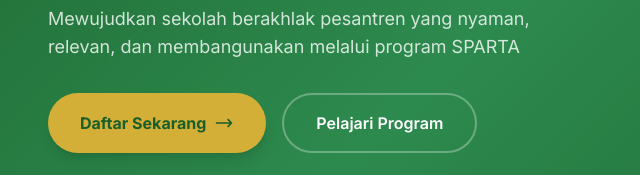
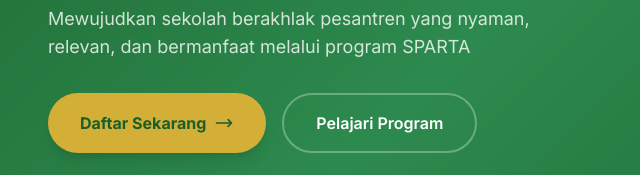
Before and after one commit to elhak/smp-mustain-romly, a website: page src/index.html in a window 1280 px wide. Shown: the part 530-705 px from the top of the page, 0-640 px from the left. Drawn offline with nearby package versions, Linux system fonts and the light colour scheme.

Commit message:
Fix KBBI wording: 'membangunakan' → 'bermanfaat' (#13)
'membangunakan' is not a valid KBBI word.
Replaced with 'bermanfaat' which is proper Indonesian.

Co-authored-by: ArkCode <arkcode@openclaw.ai>

```diff
--- a/src/index.html
+++ b/src/index.html
@@ -4,7 +4,7 @@
     <meta charset="UTF-8">
     <meta name="viewport" content="width=device-width, initial-scale=1.0">
     <title>SMP Dr. Musta'in Romly (SMP SPARTA) - Sekolah Berakhlak Pesantren</title>
-    <meta name="description" content="SMP Dr. Musta'in Romly (SMP SPARTA) - Sekolah Menengah Pertama Unggulan Berbasis Adab. Mewujudkan sekolah berakhlak pesantren yang nyaman, relevan, dan membangunakan.">
+    <meta name="description" content="SMP Dr. Musta'in Romly (SMP SPARTA) - Sekolah Menengah Pertama Unggulan Berbasis Adab. Mewujudkan sekolah berakhlak pesantren yang nyaman, relevan, dan bermanfaat.">
     <meta name="keywords" content="SMP SPARTA, SMP Dr. Mustain Romly, sekolah berakhlak, pesantren, adab, Lamongan">
 
     <!-- Open Graph -->
@@ -179,7 +179,7 @@
                     </p>
 
                     <p class="text-white/80 mb-8 max-w-lg mx-auto lg:mx-0 text-lg">
-                        Mewujudkan sekolah berakhlak pesantren yang nyaman, relevan, dan membangunakan melalui program SPARTA
+                        Mewujudkan sekolah berakhlak pesantren yang nyaman, relevan, dan bermanfaat melalui program SPARTA
                     </p>
 
                     <div class="flex flex-col sm:flex-row gap-4 justify-center lg:justify-start">
@@ -814,7 +814,7 @@
                 Komitmen Bersama
             </h2>
             <blockquote class="text-2xl sm:text-3xl text-white/95 italic leading-relaxed mb-8">
-                "Mewujudkan sekolah berakhlak pesantren yang <span class="text-sparta-gold font-semibold">nyaman</span>, <span class="text-sparta-gold font-semibold">relevan</span>, dan <span class="text-sparta-gold font-semibold">membangunakan</span>."
+                "Mewujudkan sekolah berakhlak pesantren yang <span class="text-sparta-gold font-semibold">nyaman</span>, <span class="text-sparta-gold font-semibold">relevan</span>, dan <span class="text-sparta-gold font-semibold">bermanfaat</span>."
             </blockquote>
             <div class="inline-flex items-center gap-2 text-sparta-gold font-semibold">
                 <span class="w-12 h-0.5 bg-sparta-gold"></span>
@@ -1141,7 +1141,7 @@
                         </div>
                     </div>
                     <p class="text-white/80 mb-6 max-w-md">
-                        Sekolah Menengah Pertama Unggulan Berbasis Adab yang mewujudkan sekolah berakhlak pesantren yang nyaman, relevan, dan membangunakan.
+                        Sekolah Menengah Pertama Unggulan Berbasis Adab yang mewujudkan sekolah berakhlak pesantren yang nyaman, relevan, dan bermanfaat.
                     </p>
                     <div class="flex gap-4">
                         <a href="#" class="w-10 h-10 bg-white/10 rounded-lg flex items-center justify-center hover:bg-white/20 transition-colors">
```
